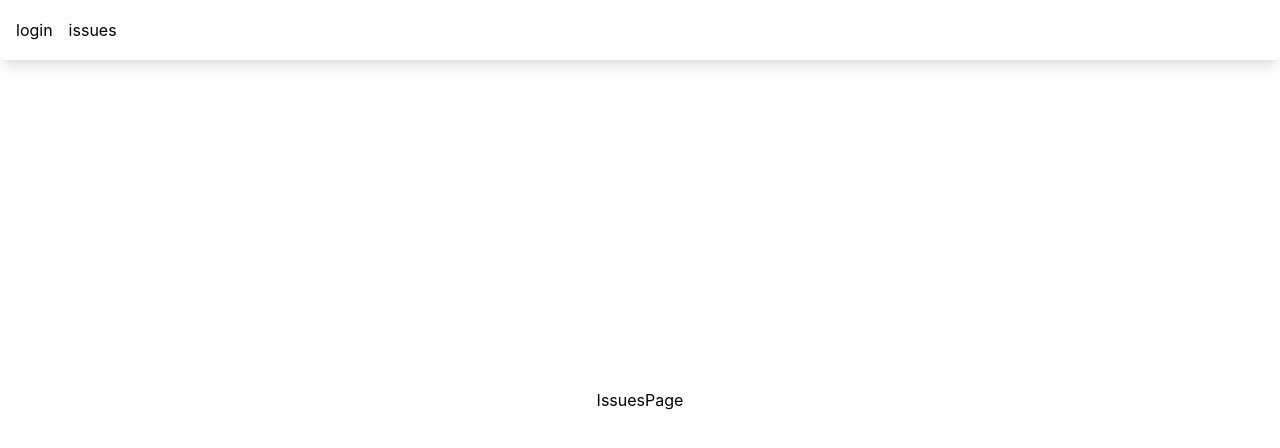
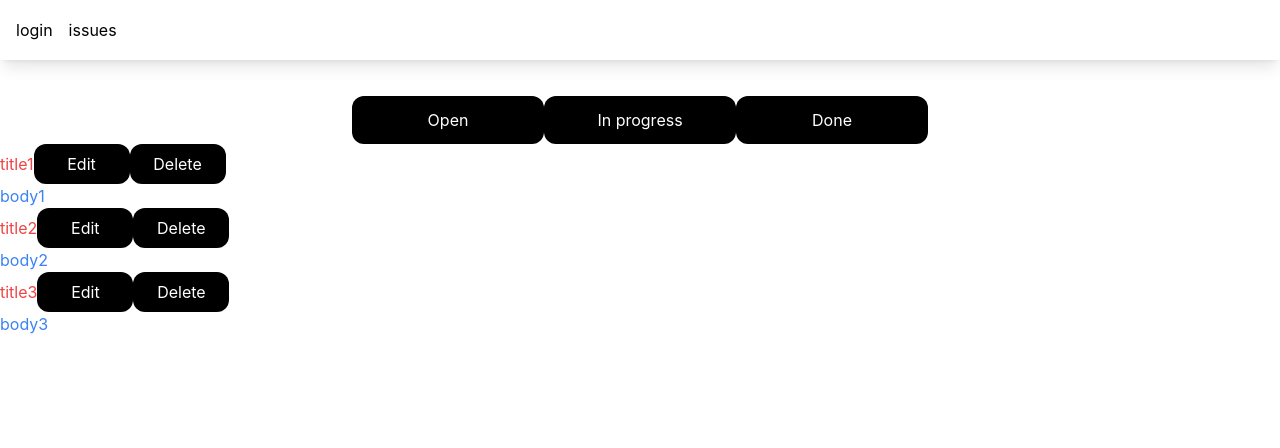
Before and after one commit to Mollymollymo/issue-tracker, a React (Create React App) app: page /issues in a window 1280 px wide. Shown: the top 448 px of the page. Built offline with nearby package versions, Linux system fonts and the light colour scheme.

Commit message:
feat:create IssuesPage UI

```diff
--- a/src/components/IssuesPage/index.js
+++ b/src/components/IssuesPage/index.js
@@ -1,7 +1,37 @@
-const IssuesPage = () => {
+import Button from "../Button";
+import OpenIssues from "../OpenIssues";
+import InProgressIssues from "../InProgressIssues";
+import DoneIssues from "../DoneIssues";
+import React, { useState } from "react";
+
+const IssuesPage = (props) => {
+  const [status, setStatus] = useState("open");
+
   return (
-    <div className="w-screen h-screen flex justify-center items-center ">
-      IssuesPage
+    <div className="w-screen h-screen ">
+      <div className=" flex justify-center mt-24">
+        <Button
+          text="Open"
+          onClick={() => {
+            setStatus("open");
+          }}
+        />
+        <Button
+          text="In progress"
+          onClick={() => {
+            setStatus("inProgress");
+          }}
+        />
+        <Button
+          text="Done"
+          onClick={() => {
+            setStatus("done");
+          }}
+        />
+      </div>
+      {status === "open" && <OpenIssues />}
+      {status === "inProgress" && <InProgressIssues />}
+      {status === "done" && <DoneIssues />}
     </div>
   );
 };
```
